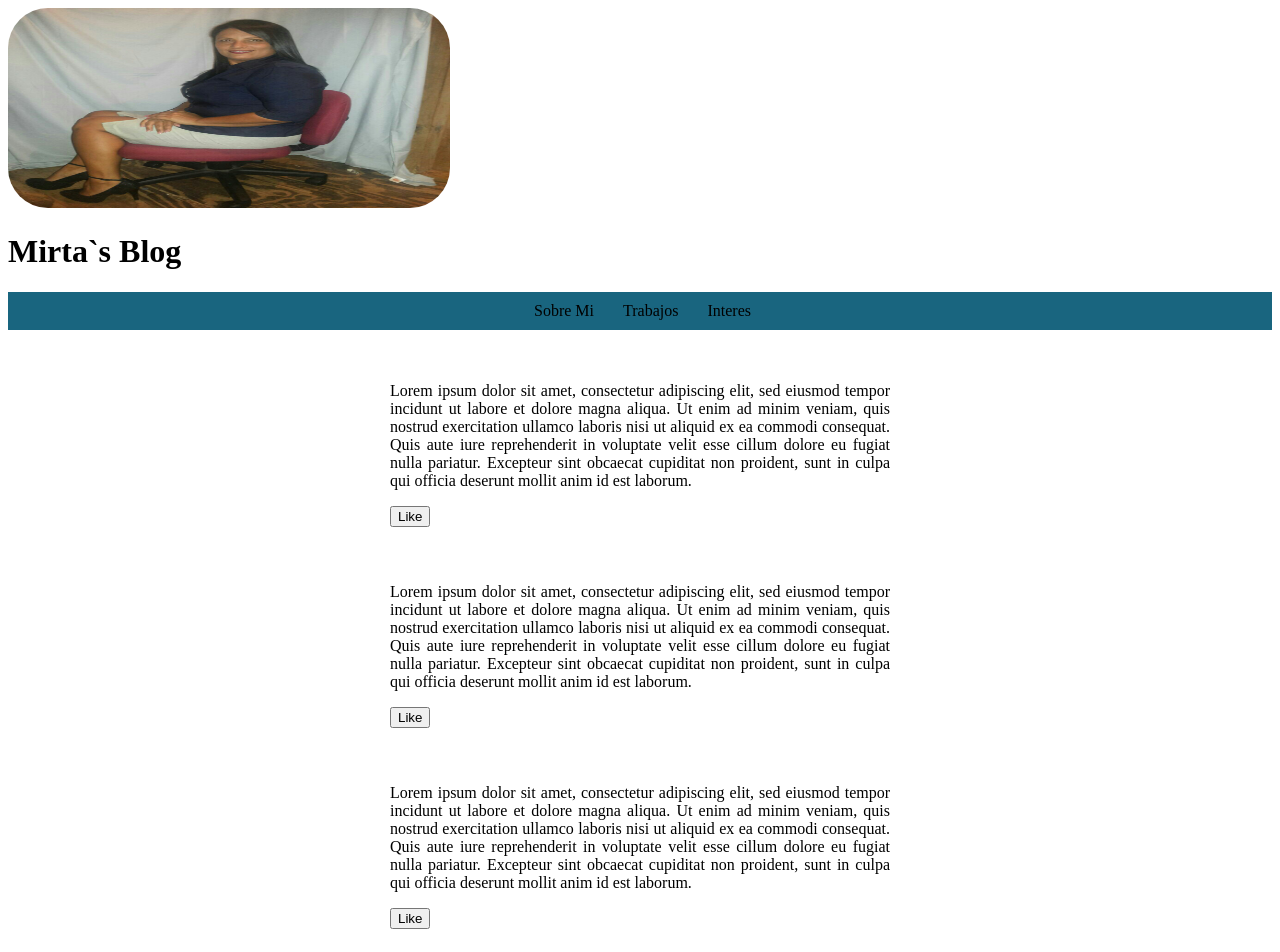
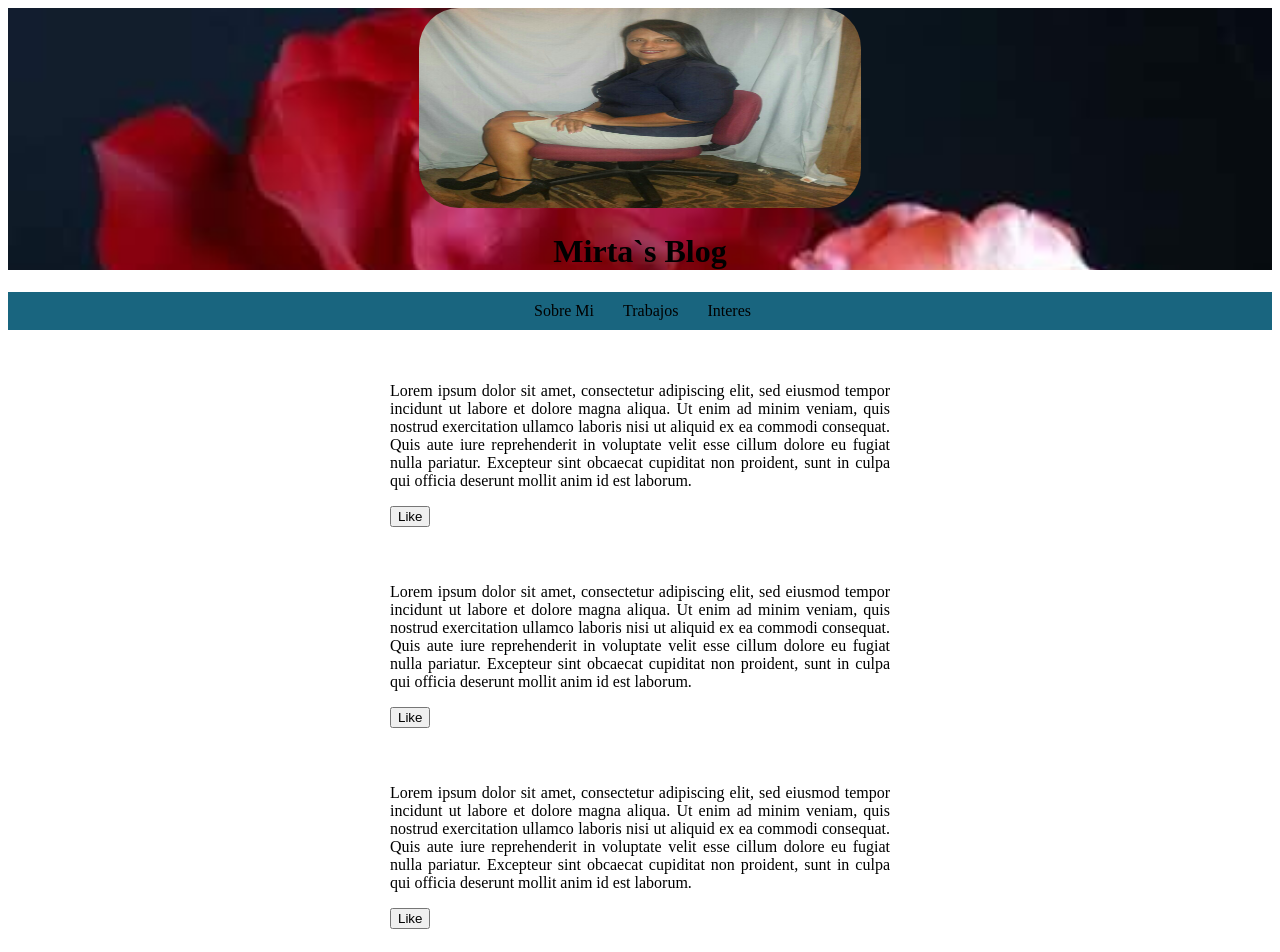
Before and after one commit to elenicamacho/ITP2350-Blog, a plain HTML site: page index.html in a window 1280 px wide. Shown: the top 952 px of the page. Drawn offline with Linux system fonts and the light colour scheme.

Commit message:
Update mirta.css

```diff
--- a/CSS/mirta.css
+++ b/CSS/mirta.css
@@ -1,8 +1,9 @@
 /*****************************
 *   style Para Header y Nav  *
 *****************************/
+header{
     text-align: center;
-    background: url(/imagen/20150130-WA0003.jpg);
+    background: url(/imagen/IMG-20150130-WA0003.jpg);
     background-size: cover;
     color: black;
 }
```
